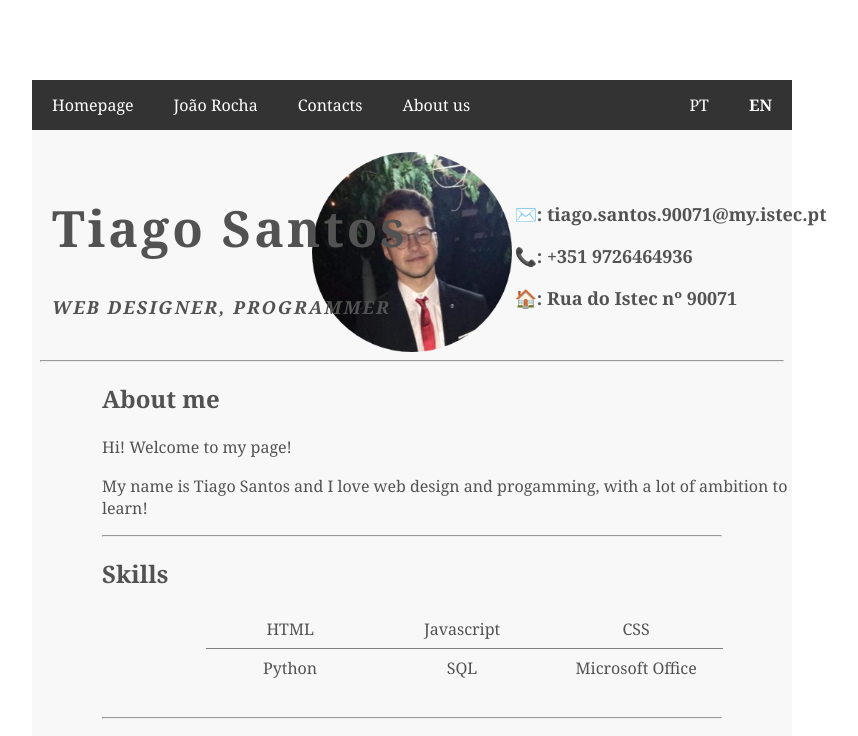
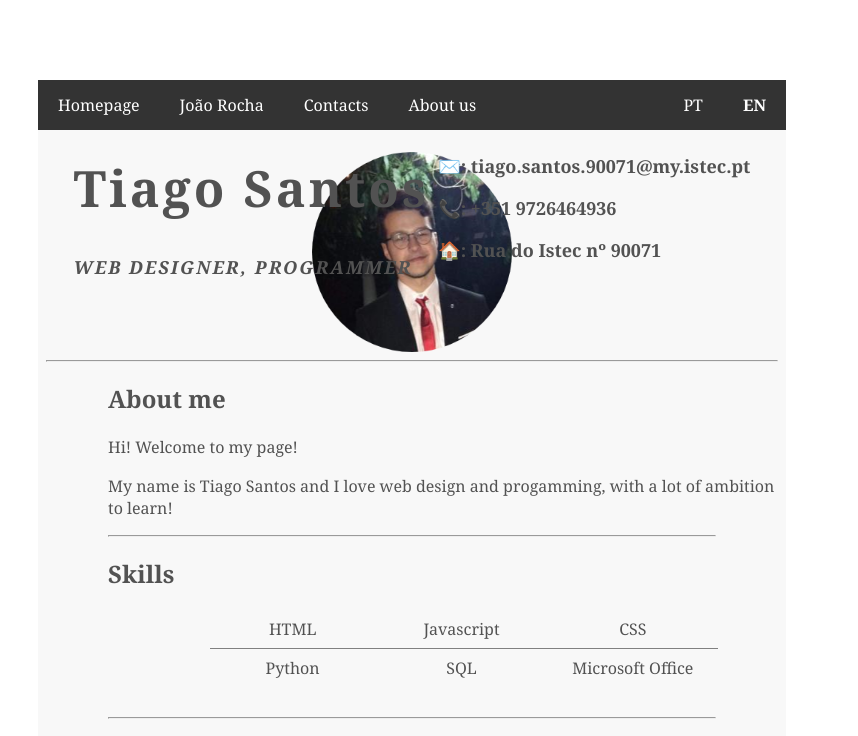
Before and after one commit to jrocha25/ti1-website, a plain HTML site: page en/tiago.html in a window 1280 px wide. Shown: the top 736 px of the page, without its empty margins (228-1086 px from the left). Drawn offline with Linux system fonts and the light colour scheme.

Commit message:
Last commit

```diff
--- a/css/tiago.css
+++ b/css/tiago.css
@@ -8,8 +8,8 @@ body {
   padding: 10px;
   margin-top: 70px;
   margin-bottom: 40px;
-  margin-left: 250px;
-  margin-right: 250px;
+  margin-left: 20%;
+  margin-right: 20%;
 }
 
 .centered img {
@@ -36,16 +36,17 @@ hr {
 
 .headernome {
   position: absolute;
-  top: 20%;
-  left: 57;
+  top: 15%;
+  left: 22%;
   margin-left: 20px;
   text-align: left;
 }
 
 .headerinfos {
   position: absolute;
-  left: 58%;
-  top: 23%;
+  top: 17%;
+  right: 22%;
+  margin-right: 20px;
   text-align: left
 }
 
```
